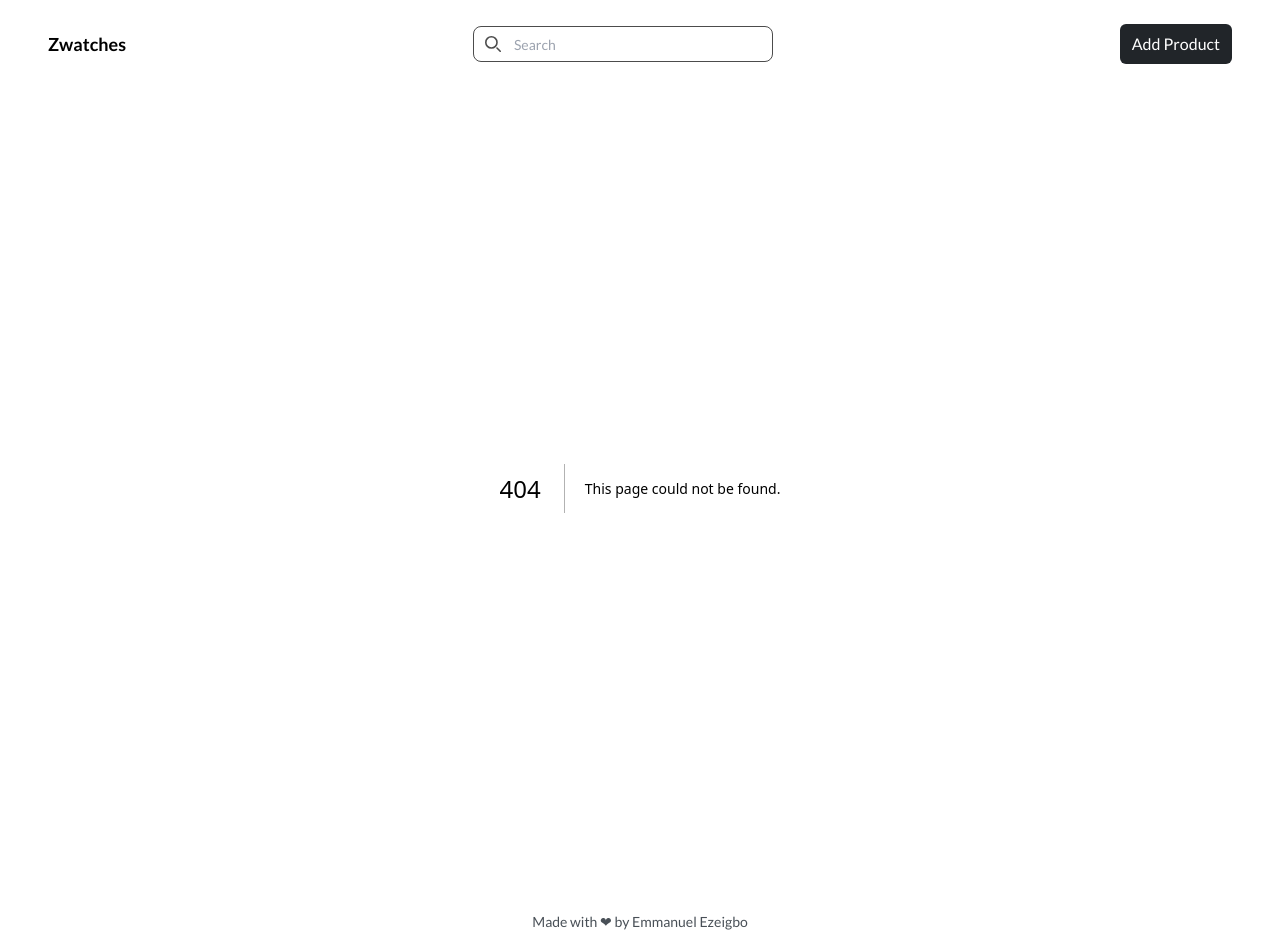
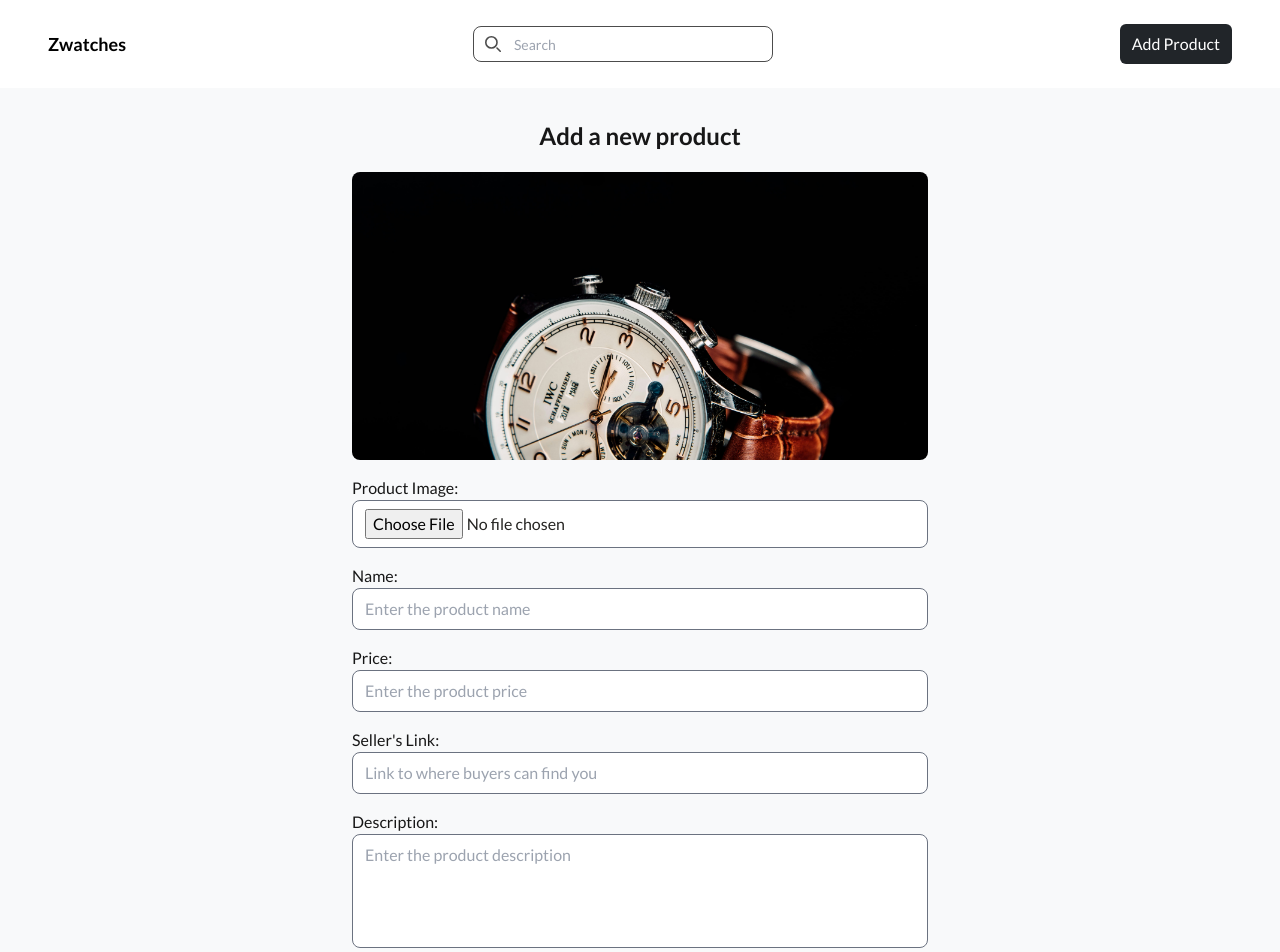
Before and after one commit to ezeigboemmanuel/zwatches, a Next.js app: page /add-product in a window 1280 px wide. Before the commit this address had no page. Shown: the top 952 px of the page. Built offline with nearby package versions, Linux system fonts and the light colour scheme.

Commit message:
Add product page

```diff
--- /dev/null
+++ b/app/add-product/page.tsx
@@ -0,0 +1,71 @@
+import Image from "next/image";
+import React from "react";
+
+const AddProduct = () => {
+  return (
+    <div className="px-4 md:px-12 bg-[#F8F9FA] pb-8">
+      <h2 className="text-center font-semibold pt-8 text-xl md:text-2xl w-full max-w-xl mx-auto">
+        Add a new product
+      </h2>
+
+      <form className="w-full max-w-xl mx-auto flex flex-col justify-center items-center space-y-4 mt-3 md:mt-5">
+        <Image
+          src="/watch-img.jpg"
+          alt="img"
+          width={1000}
+          height={1000}
+          className="max-w-full max-h-72 object-cover object-center rounded-lg"
+        />
+        <div className="flex flex-col w-full">
+          <label className="">Product Image:</label>
+          <input
+            type="file"
+            accept="image/*"
+            className="w-full px-3 py-1.5 md:py-2 text-[#252422] rounded-lg  bg-white border border-gray-500"
+          />
+        </div>
+
+        <div className="flex flex-col w-full">
+          <label className="">Name:</label>
+          <input
+            type="text"
+            placeholder="Enter the product name"
+            className="w-full px-3 py-1.5 md:py-2 text-[#252422] rounded-lg bg-white border border-gray-500"
+          />
+        </div>
+        <div className="flex flex-col w-full">
+          <label className="">Price:</label>
+          <input
+            type="number"
+            placeholder="Enter the product price"
+            className="w-full px-3 py-1.5 md:py-2 text-[#252422] rounded-lg bg-white border border-gray-500"
+          />
+        </div>
+        <div className="flex flex-col w-full">
+          <label className="">Seller's Link:</label>
+          <input
+            type="text"
+            placeholder="Link to where buyers can find you"
+            className="w-full px-3 py-1.5 md:py-2 text-[#252422] rounded-lg bg-white border border-gray-500"
+          />
+        </div>
+        <div className="flex flex-col w-full">
+          <label className="">Description:</label>
+          <textarea
+            rows={4}
+            placeholder="Enter the product description"
+            className="w-full px-3 py-1.5 resize-none md:py-2 text-[#252422] rounded-lg bg-white border border-gray-500"
+          />
+        </div>
+        <button
+          type="submit"
+          className="w-full bg-[#212529] hover:bg-[#343A40] text-white px-3 py-2 rounded-md"
+        >
+          Add Product
+        </button>
+      </form>
+    </div>
+  );
+};
+
+export default AddProduct;
--- a/app/components/Navbar.tsx
+++ b/app/components/Navbar.tsx
@@ -34,9 +34,11 @@ const Navbar = () => {
             placeholder="Search"
           />
         </div>
-        <button className="bg-[#212529] hover:bg-[#343A40] text-white px-3 py-2 rounded-md">
-          Add Product
-        </button>
+        <Link href="/add-product">
+          <button className="bg-[#212529] hover:bg-[#343A40] text-white px-3 py-2 rounded-md">
+            Add Product
+          </button>
+        </Link>
       </div>
     </nav>
   );
```
